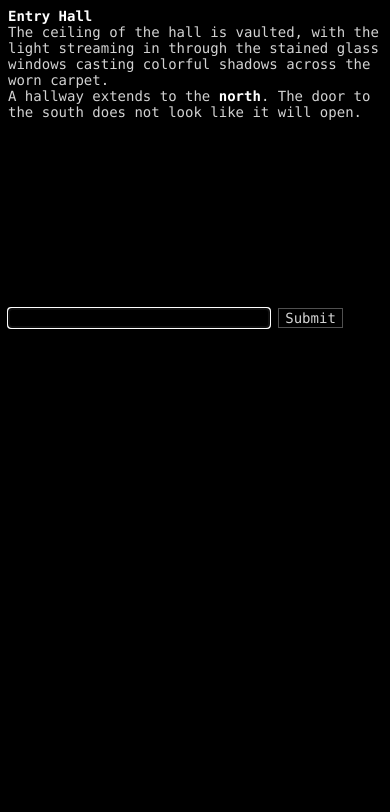
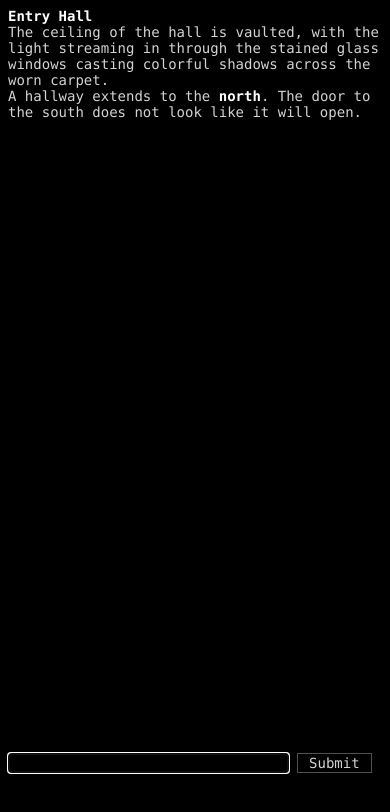
Before and after one commit to EyeOfMidas/text-adventure, a plain HTML site: page index.html in a window 390 px wide. Drawn offline with Linux system fonts and the light colour scheme.

Commit message:
moving to html form based input system; adding styling for mobile support

```diff
--- a/index.html
+++ b/index.html
@@ -1,7 +1,15 @@
 <html>
+	<head>
+		<meta charset="utf-8" />
+		<meta http-equiv="X-UA-Compatible" content="IE-edge,chrome=1" />
+		<title>Text Adventure</title>
+		<meta name="description" content="" />
+		<meta name="keywords" content="" />
+		<meta name="HandheldFriendly" content="true" />
+		<meta name="MobileOptimized" content="320" />
+		<meta name="viewport" content="width=device-width, initial-scale=1.0, maximum-scale=1.0, user-scalable=yes" />
+		<meta http-equiv="cleartype" content="on" />
 
-<head>
-	<title>Text Based</title>
 		<style type="text/css">
 			body {
 				font-family: "Lucida Console", Monaco, monospace;
@@ -29,14 +37,49 @@
 			strong {
 				color: white;
 			}
+
+			.output-container {
+				max-height: 90vh;
+			}
+
+			.input-container {
+				max-height: 10vh;
+				width: 100%;
+			}
+
+			.input-container input[type="text"] {
+				width: 75%;
+			}
+			.input-container input[type="submit"] {
+				width: 20%;
+			}
+
+			.line {
+				display: block;
+			}
+
+			#output {
+				height: 90%;
+				overflow: auto;
+				overflow-x: hidden;
+			}
+
+			#submit {
+				max-width: 120px;
+			}
 		</style>
 	</head>
 
 	<body>
-	<div id="output" style="height: 300px; overflow: auto; overflow-x: hidden;"></div>
-	<input type="text" id="input" style="max-width: 500px; width: 70%" />
-	<button id="submit" onclick="javascript:;">Submit</button>
+		<div class="output-container">
+			<div id="output"></div>
+		</div>
+		<div class="input-container">
+			<form id="form" action="javascript:;">
+				<input type="text" id="input" autocomplete="off" />
+				<input type="submit" id="submit" value="Submit" />
+			</form>
+		</div>
 		<script type="module" src="./game.js"></script>
 	</body>
-
 </html>
--- a/library/System.js
+++ b/library/System.js
@@ -5,20 +5,12 @@ export class System {
 	constructor() {
 		this.outputDiv = window.document.getElementById("output")
 		this.inputField = window.document.getElementById("input")
-		this.submitButton = window.document.getElementById("submit")
+		this.form = window.document.getElementById("form")
 	}
 
 	init() {
-		this.submitButton.addEventListener('click', () => {
+		this.form.addEventListener("submit", (event) => {
 			this.parseInput()
-		}, false)
-
-		document.body.addEventListener("keyup", (event) => {
-			switch (event.key) {
-				case "Enter":
-					this.parseInput()
-					break;
-			}
 		}, false)
 
 		this.clear()
@@ -33,7 +25,8 @@ export class System {
 	}
 
 	println(message) {
-		this.print(message + "<br />\n")
+		if(message == "") {message  = "&nbsp;"}
+		this.print(`<div class="line">${message}</div>\n`)
 	}
 
 	log() {
```
Lines whose indentation alone changed are shown as unchanged.
